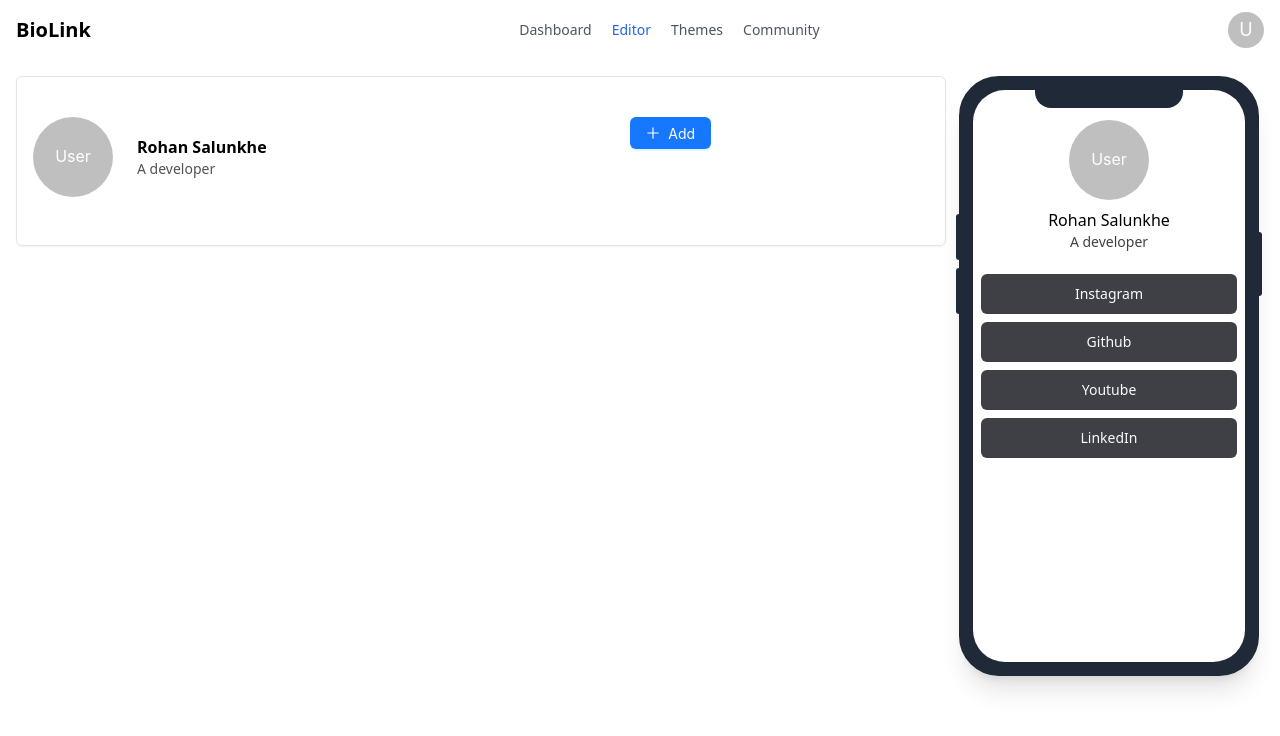
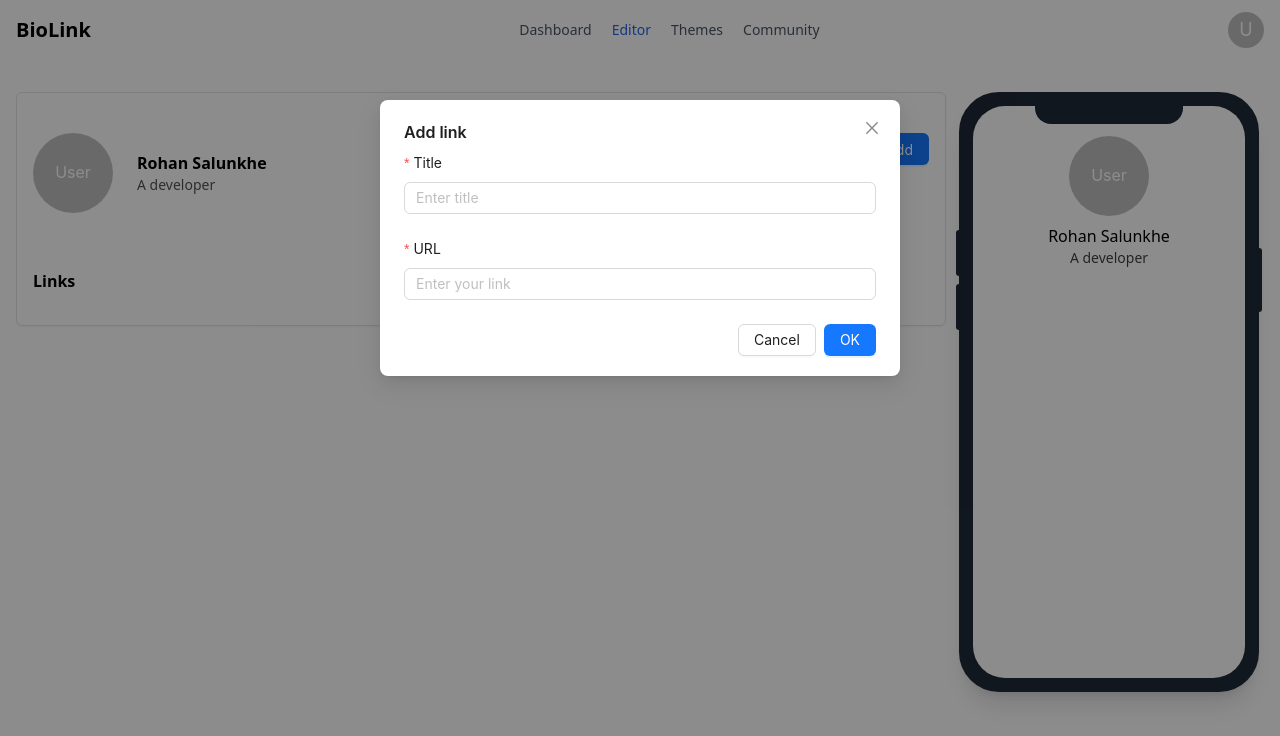
Before and after one commit to amrohan/biolink, a React (Vite) app in the folder frontend/: page /editor in a window 1280 px wide. Both pictures are taken after a click on the button "Add". Shown: the top 736 px of the page. Built offline with nearby package versions, Linux system fonts and the light colour scheme.

Commit message:
feat: added context

```diff
--- a/frontend/src/components/Landing.tsx
+++ b/frontend/src/components/Landing.tsx
@@ -14,7 +14,7 @@ export default function Landing() {
         {/* Input Field */}
         <input
           type="text"
-          className="bg-neutral-800 min-w-[200px] sm:min-w-[300px] z-10 py-3.5 rounded-lg px-4 placeholder:text-neutral-400 placeholder:opacity-80 focus:outline-none focus:ring-2 focus:ring-teal-400 focus:ring-opacity-60 dark:bg-neutral-900 dark:placeholder-neutral-500 dark:text-white dark:focus:ring-teal-400 dark:focus:ring-opacity-60 transition-all duration-300 ease-in-out shadow-lg hover:shadow-2xl focus:shadow-xl border border-transparent focus:border-teal-400"
+          className="bg-slate-200 min-w-[200px] sm:min-w-[300px] z-10 py-3.5 rounded-lg px-4 placeholder:text-neutral-400 placeholder:opacity-80 focus:outline-none focus:ring-2 focus:ring-teal-400 focus:ring-opacity-60 dark:bg-neutral-900 dark:placeholder-neutral-500 dark:text-white dark:focus:ring-teal-400 dark:focus:ring-opacity-60 transition-all duration-300 ease-in-out focus:shadow-xl border border-transparent focus:border-teal-400"
           placeholder="linksnap.dev/yourname"
         />
         <LoginButton name="Claim your link" />
--- /dev/null
+++ b/frontend/src/components/LinkCard.tsx
@@ -0,0 +1,39 @@
+import { EditOutlined, EllipsisOutlined, EyeOutlined, LinkOutlined } from '@ant-design/icons'
+import { Card } from 'antd'
+import { Url } from './UiBuilder'
+
+const { Meta } = Card;
+
+export const LinkCard = (props: Url) => {
+
+  const handleEditClick = () => {
+    console.log('Edit clicked');
+  };
+
+  const handleViewClick = () => {
+    console.log('View clicked');
+  };
+
+  const handleMoreClick = () => {
+    console.log('More options clicked');
+  };
+  return (
+    <Card
+      style={{ marginTop: "1rem" }}
+      actions={[
+        <div className='flex h-7 justify-center items-center gap-1'>
+          <p className='text-xs'>10</p>
+          <EyeOutlined key="view" onClick={handleViewClick} />
+        </div>,
+        <EditOutlined key="edit" onClick={handleEditClick} />,
+        <EllipsisOutlined key="ellipsis" onClick={handleMoreClick} />,
+      ]}
+    >
+      <Meta
+        avatar={<LinkOutlined />}
+        title={props.title}
+        description={props.url}
+      />
+    </Card>
+  )
+}
--- a/frontend/src/components/Navbar.tsx
+++ b/frontend/src/components/Navbar.tsx
@@ -9,8 +9,8 @@ export function Navbar() {
           <a className="sm:order-1 flex-none text-xl font-semibold focus:outline-none focus:opacity-80" href="#">BioLink</a>
           <div className="sm:order-3 flex items-center gap-x-2">
             <button type="button" className="sm:hidden hs-collapse-toggle relative size-7 flex justify-center items-center gap-x-2 rounded-lg border border-gray-200 bg-white text-gray-800 shadow-sm hover:bg-gray-50 focus:outline-none focus:bg-gray-50 disabled:opacity-50 disabled:pointer-events-none" id="hs-navbar-alignment-collapse" aria-expanded="false" aria-controls="hs-navbar-alignment" aria-label="Toggle navigation" data-hs-collapse="#hs-navbar-alignment">
-              <svg className="hs-collapse-open:hidden shrink-0 size-4" xmlns="http://www.w3.org/2000/svg" width="24" height="24" viewBox="0 0 24 24" fill="none" stroke="currentColor" stroke-width="2" stroke-linecap="round" stroke-linejoin="round"><line x1="3" x2="21" y1="6" y2="6" /><line x1="3" x2="21" y1="12" y2="12" /><line x1="3" x2="21" y1="18" y2="18" /></svg>
-              <svg className="hs-collapse-open:block hidden shrink-0 size-4" xmlns="http://www.w3.org/2000/svg" width="24" height="24" viewBox="0 0 24 24" fill="none" stroke="currentColor" stroke-width="2" stroke-linecap="round" stroke-linejoin="round"><path d="M18 6 6 18" /><path d="m6 6 12 12" /></svg>
+              <svg className="hs-collapse-open:hidden shrink-0 size-4" xmlns="http://www.w3.org/2000/svg" width="24" height="24" viewBox="0 0 24 24" fill="none" stroke="currentColor" strokeWidth="2" strokeLinecap="round" strokeLinejoin="round"><line x1="3" x2="21" y1="6" y2="6" /><line x1="3" x2="21" y1="12" y2="12" /><line x1="3" x2="21" y1="18" y2="18" /></svg>
+              <svg className="hs-collapse-open:block hidden shrink-0 size-4" xmlns="http://www.w3.org/2000/svg" width="24" height="24" viewBox="0 0 24 24" fill="none" stroke="currentColor" strokeWidth="2" strokeLinecap="round" strokeLinejoin="round"><path d="M18 6 6 18" /><path d="m6 6 12 12" /></svg>
               <span className="sr-only">Toggle</span>
             </button>
             <Avatar size={36}>U</Avatar>
--- a/frontend/src/components/UiBuilder.tsx
+++ b/frontend/src/components/UiBuilder.tsx
@@ -1,34 +1,128 @@
+
 import { PlusOutlined } from "@ant-design/icons";
-import { Avatar, Button } from "antd";
+import { Avatar, Button, Form, Input, Modal } from "antd";
+import { useState } from "react";
+import { LinkCard } from "./LinkCard";
+import { useLinks } from "../context/LinksContext";
 
-export function UiBuilder() {
+export type Url = {
+  title: string;
+  url: string;
+  views: number;
+};
+
+// const fetchTitleFromUrl = async (url: string) => {
+//   try {
+//     const response = await fetch(`https://api.allorigins.win/get?url=${encodeURIComponent(url)}`);
+//     if (response.ok) {
+//       const data = await response.json();
+//       const parser = new DOMParser();
+//       const doc = parser.parseFromString(data.contents, 'text/html');
+//       const title = doc.querySelector('title')?.innerText;
+//       return title;
+//     } else {
+//       throw new Error('Failed to fetch the URL');
+//     }
+//   } catch (error) {
+//     console.error('Error fetching title:', error);
+//     return 'Error fetching title';
+//   }
+// };
+
+
+export default function UiBuilder() {
+  const { links, setLinks } = useLinks();
+  const [isModalOpen, setIsModalOpen] = useState(false);
+  const [form] = Form.useForm();
+  const showModal = () => {
+    setIsModalOpen(true);
+  };
+
+  const handleOk = () => {
+    form
+      .validateFields()
+      .then((values) => {
+        setLinks((prevLinks) => [...prevLinks, values]);
+        console.log("Event Submitted:", values);
+        setIsModalOpen(false);
+        form.resetFields();
+      })
+      .catch((error) => {
+        console.error("Validation Failed:", error);
+      });
+  };
+
+  const handleCancel = () => {
+    setIsModalOpen(false);
+    form.resetFields();
+  };
 
   return (
     <main className="w-full h-full shadow-sm rounded-md p-4 border-zinc-200 border">
       <div className="h-28 mt-6 flex justify-start items-start w-full">
         <div className="w-8/12 flex justify-start items-center gap-6">
           <Avatar
-            style={{ fontSize: "16px", }}
+            style={{ fontSize: "16px" }}
             size={{ lg: 64, xl: 80, xxl: 100 }}
           >
             User
           </Avatar>
           <div className="flex flex-col justify-start items-start">
-            <h1 className=" font-semibold">Rohan Salunkhe</h1>
+            <h1 className="font-semibold">Rohan Salunkhe</h1>
             <p className="text-neutral-600 text-sm">A developer</p>
           </div>
         </div>
+        <div className="w-4/12 flex justify-end items-center">
+          <Button
+            size="middle"
+            type="primary"
+            icon={<PlusOutlined />}
+            onClick={showModal}
+          >
+            Add
+          </Button>
+        </div>
+      </div>
 
-        <div className="w-4/12">
-          <Button size="middle" type="primary"
-            icon={<PlusOutlined />}
-          >Add</Button>
-        </div>
+      <Modal
+        title="Add link"
+        open={isModalOpen}
+        onOk={handleOk}
+        onCancel={handleCancel}
+      >
+        <Form form={form} layout="vertical">
+          <Form.Item
+            name="title"
+            label="Title"
+            rules={[{ required: true, message: "Please enter a title." }]}
+          >
+            <Input placeholder="Enter title" />
+          </Form.Item>
+          <Form.Item
+            name="url"
+            label="URL"
+            rules={[
+              { required: true, message: "Please enter a URL." },
+              {
+                type: "url",
+                message: "Please enter a valid URL (e.g., https://example.com).",
+              },
+            ]}
+          >
+            <Input placeholder="Enter your link" />
+          </Form.Item>
+        </Form>
+      </Modal>
 
+      <div className="mt-6 w-full">
+        <h2 className="font-semibold mb-4">Links</h2>
+        <ul className="block">
+          {links.map((link, index) => (
+            <LinkCard title={link.title} url={link.url} views={link.views} key={index}
+            />
+          ))}
+        </ul>
       </div>
-      <div></div>
-      <div></div>
-      <div></div>
     </main>
-  )
+  );
 }
--- a/frontend/src/components/ui/MockMobile.tsx
+++ b/frontend/src/components/ui/MockMobile.tsx
@@ -1,7 +1,9 @@
 
 import { Avatar } from 'antd';
+import { useLinks } from '../../context/LinksContext';
 
 export function MockMobile() {
+  const { links, setLinks } = useLinks()
   const data = [
     {
       id: 1,
@@ -50,12 +52,12 @@ export function MockMobile() {
         </div>
         {/* Content */}
         <main className='flex flex-col justify-center items-center gap-2 relative px-2'>
-          {data.map((item) => (
-            <a key={item.id}
+          {links.map((item, index) => (
+            <a key={index}
               href={item.url}
               className={`h-10 w-full text-sm rounded-md px-4 flex justify-center items-center ${style}`}
             >
-              {item.name}
+              {item.title}
             </a>
           ))}
 
--- /dev/null
+++ b/frontend/src/context/LinksContext.tsx
@@ -0,0 +1,29 @@
+import React, { createContext, useState, useContext, ReactNode } from 'react';
+import { Url } from '../components/UiBuilder';
+
+interface LinksContextType {
+  links: Url[];
+  setLinks: React.Dispatch<React.SetStateAction<Url[]>>;
+}
+interface LinksProviderProps {
+  children: ReactNode;
+}
+const LinksContext = createContext<LinksContextType | undefined>(undefined);
+
+export const useLinks = (): LinksContextType => {
+  const context = useContext(LinksContext);
+  if (!context) {
+    throw new Error('useLinks must be used within a LinksProvider');
+  }
+  return context;
+};
+
+export const LinksProvider: React.FC<LinksProviderProps> = ({ children }) => {
+  const [links, setLinks] = useState<Url[]>([]);
+
+  return (
+    <LinksContext.Provider value={{ links, setLinks }}>
+      {children}
+    </LinksContext.Provider>
+  );
+};
--- a/frontend/src/main.tsx
+++ b/frontend/src/main.tsx
@@ -6,6 +6,7 @@ import { createBrowserRouter, RouterProvider } from "react-router";
 import { Signup } from "./pages/SignUp.tsx";
 import { Auth0Provider } from "@auth0/auth0-react";
 import { Editor } from "./pages/Editor.tsx";
+import { LinksProvider } from "./context/LinksContext.tsx";
 
 const router = createBrowserRouter([
   {
@@ -24,6 +25,7 @@ const router = createBrowserRouter([
 
 createRoot(document.getElementById("root")!).render(
   <StrictMode>
+    <LinksProvider>
       <Auth0Provider
         domain="amrohan.eu.auth0.com"
         clientId="eeOt4kNjickEWWXT6Rd4RrmQlmgWuMYu"
@@ -33,5 +35,6 @@ createRoot(document.getElementById("root")!).render(
       >
         <RouterProvider router={router} />
       </Auth0Provider>
+    </LinksProvider>
   </StrictMode>
 );
--- a/frontend/src/pages/Editor.tsx
+++ b/frontend/src/pages/Editor.tsx
@@ -1,6 +1,6 @@
 import { Navbar } from "../components/Navbar";
 import { MockMobile } from "../components/ui/MockMobile";
-import { UiBuilder } from "../components/UiBuilder";
+import UiBuilder from "../components/UiBuilder";
 
 
 export function Editor() {
@@ -8,12 +8,12 @@ export function Editor() {
     <>
       <Navbar />
       <section className="max-w-[85rem] w-full mx-auto px-4 flex flex-wrap basis-full items-center justify-between">
-                <main className="flex justify-between items-start gap-2 w-full mt-4">
-                    <div className="w-9/12">
+        <main className="flex flex-col md:flex-row mx-auto justify-between items-start gap-16 md:gap-2 w-full mt-8">
+          <div className="w-full md:w-9/12 ">
             <UiBuilder />
           </div>
 
-                    <div className="w-3/12">
+          <div className="w-full md:w-3/12">
             <MockMobile />
           </div>
         </main>
```
Lines whose indentation alone changed are shown as unchanged.
